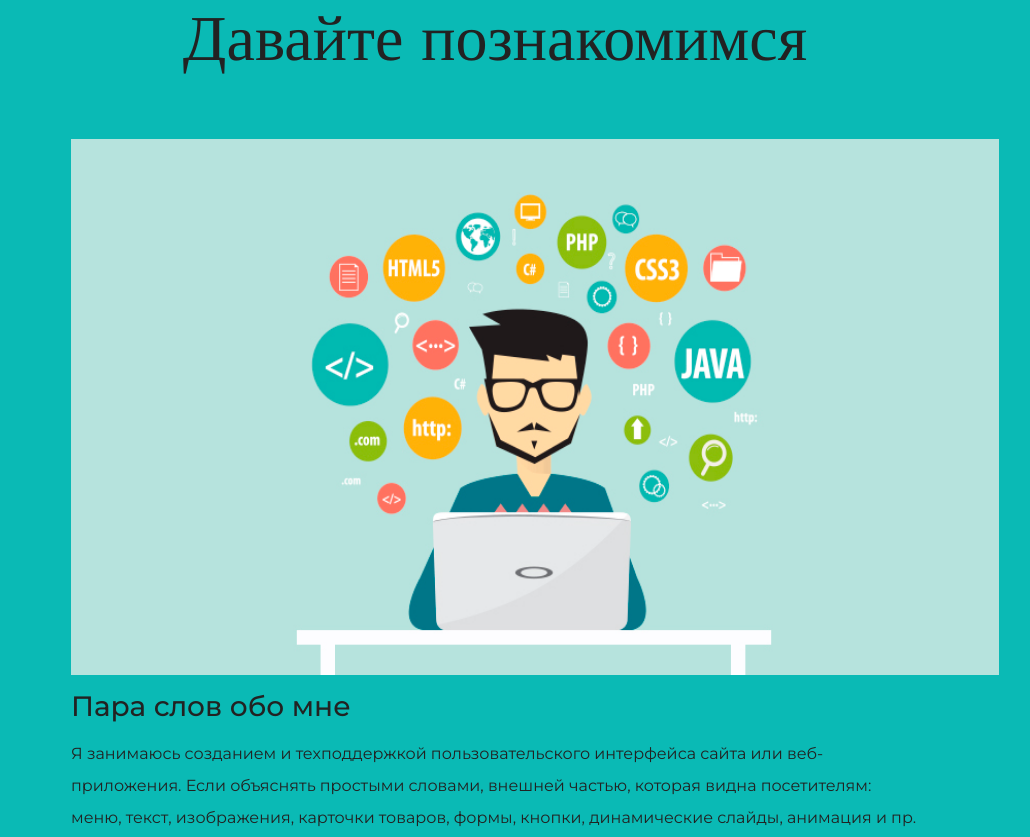
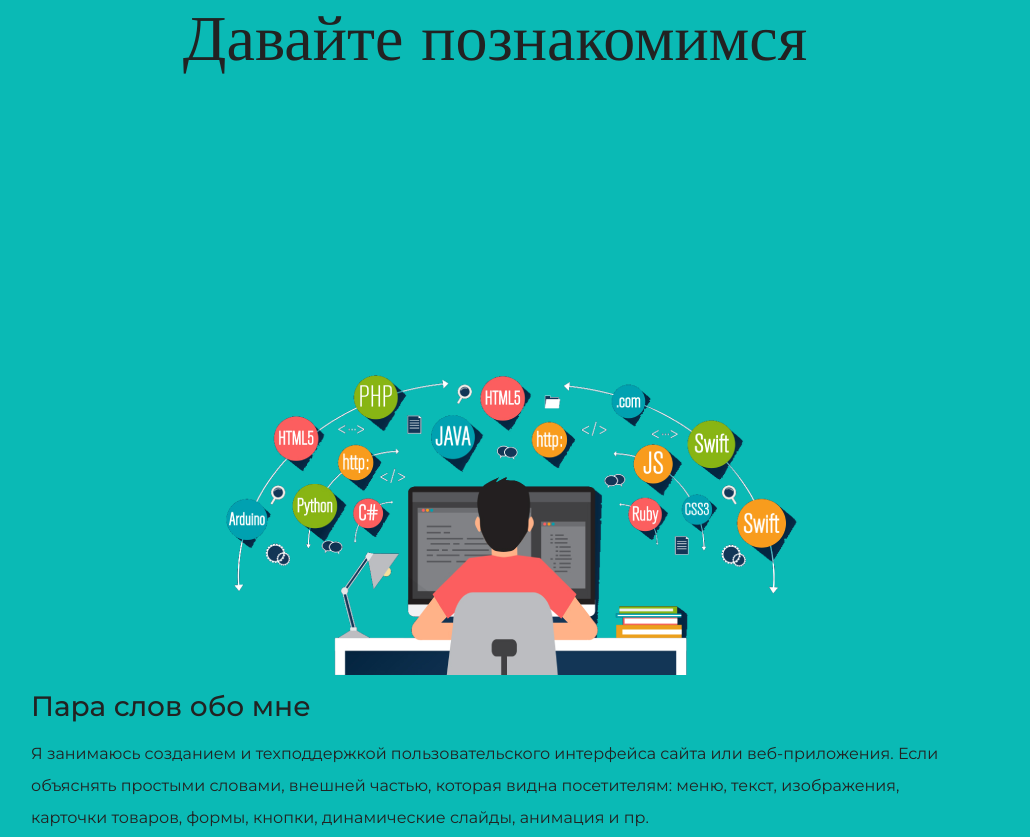
Before and after one commit to Smirn0w/my-site, a plain HTML site: page index.html in a window 1280 px wide. Shown: the part 1045-1882 px from the top of the page, without its empty margins (145-1175 px from the left). Drawn offline with nearby package versions, Linux system fonts and the light colour scheme.

Commit message:
Заменен аватар

```diff
--- a/index.html
+++ b/index.html
@@ -27,9 +27,9 @@
     <section class="intro">
       <div class="container">
         <h2 class="subheading">Давайте познакомимся</h2>
-        <figure>
-          <img src="files/user.jpg" width="928" height="536"
-        </figure>
+
+          <img src="files/user.png">
+
         <h3>Пара слов обо мне</h3>
         <p>Я занимаюсь созданием и техподдержкой пользовательского интерфейса сайта или веб-приложения. Если объяснять простыми словами, внешней частью, которая видна посетителям: меню, текст, изображения, карточки товаров, формы, кнопки, динамические слайды, анимация и пр.</p>
         <h3>Перечень осваиваемых навыков</h3>
@@ -64,7 +64,7 @@
         <h2 class="subheading">Мои работы</h2>
         <h3 class="subheading">Лендинг-страница магазина товаров для дома</h3>
         <figure class="project-image">
-          <img src="files/project.jpg" width="928" height="536"
+          <img src="files/project.jpg" width="928" height="536">
         </figure>
 
         <a class="button" href="source/project/index.html">Открыть страницу</a>
```
Also changed, not shown: files/user.jpg (deleted), files/user.png (added), style.css (line endings or trailing spaces).
